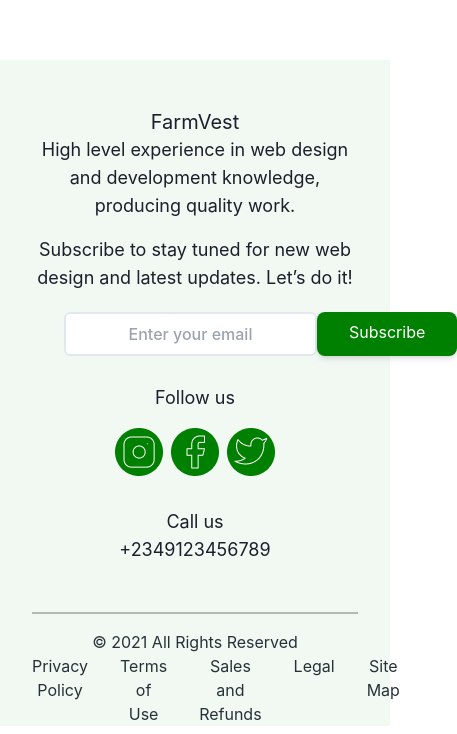
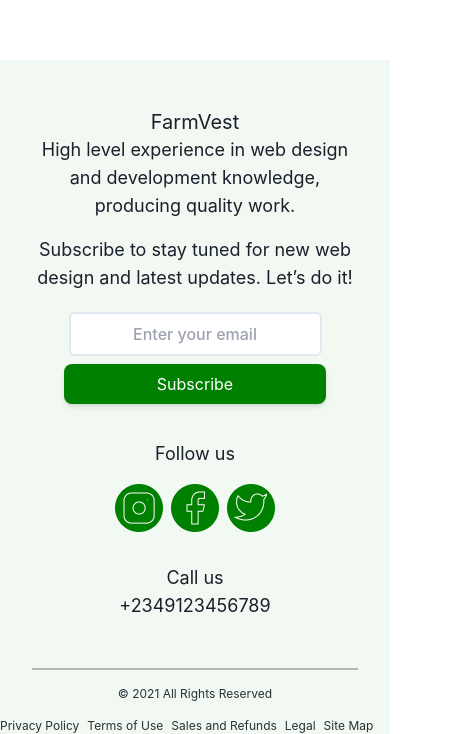
Before and after one commit to Techbrolakes/FarmVest, a Next.js app: page /components/Footer in a window 390 px wide. Shown: the part 116-850 px from the top of the page, 457 px wide, since content can reach past the window. Built offline with nearby package versions, Linux system fonts and the light colour scheme.

Commit message:
version-2.2

```diff
--- a/pages/components/Footer.jsx
+++ b/pages/components/Footer.jsx
@@ -18,7 +18,7 @@ const Footer = () => {
               Subscribe to stay tuned for new web design and latest updates.
               Let&rsquo;s do it!
             </p>
-            <div className="md:bg-[#E9EBEB] py-3 md:py-1 px-8 md:px-2 mt-2 rounded-md flex justify-between">
+            <div className="md:bg-[#E9EBEB] py-3 md:py-1 px-8 md:px-2 mt-2 rounded-md block lg:flex justify-between">
               <input
                 type="text"
                 placeholder="Enter your email"
@@ -26,7 +26,7 @@ const Footer = () => {
               />
               <a
                 href="#"
-                className="bg-mainGreen hover:bg-green-700 block md:inline py-2 lg:py-3 px-8 cursor-pointer text-white rounded-lg shadow-md"
+                className="bg-mainGreen hover:bg-green-700 block md:inline py-2 lg:py-3 px-8 cursor-pointer my-2 lg:my-0 text-white rounded-lg shadow-md"
               >
                 Subscribe
               </a>
@@ -62,10 +62,10 @@ const Footer = () => {
             <span>+2349123456789</span>
           </div>
         </section>
-
-        <article className="block lg:flex justify-between text-primaryText dark:text-white pt-4 text-base">
-          <p>© 2021 All Rights Reserved</p>
-          <ul className="flex gap-8">
+      </div>
+      <article className="block lg:flex justify-between bg-[#F2F8F2] dark:bg-[#354046]  text-primaryText dark:text-white pt-4 text-xs md:text-base">
+        <p className="text-center lg:text-left">© 2021 All Rights Reserved</p>
+        <ul className="flex gap-2 mt-4 lg:mt-0 lg:gap-8 text-center lg:text-left">
           <li>Privacy Policy</li>
           <li>Terms of Use</li>
           <li>Sales and Refunds</li>
@@ -73,7 +73,6 @@ const Footer = () => {
           <li>Site Map</li>
         </ul>
       </article>
-      </div>
     </>
   );
 };
```
Lines whose indentation alone changed are shown as unchanged.
